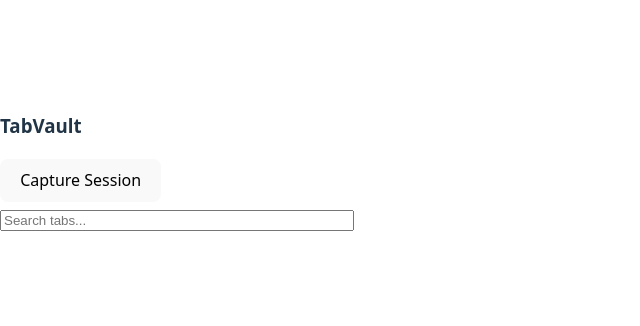
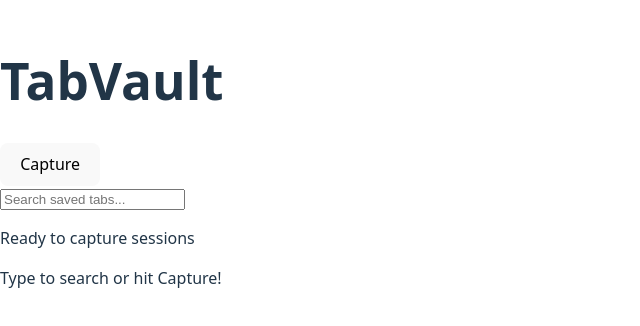
Before and after one commit to KatamoniManideep/Tab-Vault, a React (Vite) app in the folder react/: page / in a window 1280 px wide. Shown: the part 238-564 px from the top of the page, without its empty margins (0-640 px from the left). Built offline with nearby package versions, Linux system fonts and the light colour scheme.

Commit message:
updated ui

```diff
--- a/react/src/App.tsx
+++ b/react/src/App.tsx
@@ -1,72 +1,132 @@
 import { useState } from "react";
 import { captureSession } from "./capture/session";
-import { searchBySession } from "./storage/sessionSearch";
+import { searchBySession} from "./storage/sessionSearch";
 import { restoreSession, restoreTabs } from "./capture/restore";
 
 function App() {
   const [q, setQ] = useState("");
   const [groups, setGroups] = useState<Record<string, any[]>>({});
-  const [selected,setSelected]= useState<Record<string,Set<string>>>({})
+  const [selected, setSelected] = useState<Record<string, Set<string>>>({});
 
   async function onSearch(v: string) {
     setQ(v);
     if (!v) return setGroups({});
-    const g=await searchBySession(v);
+    const g = await searchBySession(v);
     setGroups(g);
-
-    const init: Record<string,Set<string>> ={};
-    Object.keys(g).forEach(sid => (init[sid] = new Set()))
+    const init: Record<string, Set<string>> = {};
+    Object.keys(g).forEach(sid => (init[sid] = new Set()));
     setSelected(init);
   }
 
-  function toggle(sid: string, tabId:string){
-    setSelected(prev =>{
-      const next ={...prev};
-      const s= new Set(next[sid]);
-
+  function toggle(sid: string, tabId: string) {
+    setSelected(prev => {
+      const next = { ...prev };
+      const s = new Set(next[sid]);
       s.has(tabId) ? s.delete(tabId) : s.add(tabId);
-      next[sid] =s;
+      next[sid] = s;
       return next;
     });
   }
 
-  function restoreSelected(sid: string){
+  function restoreSelected(sid: string) {
     const ids = Array.from(selected[sid] || []);
-    if(ids.length) restoreTabs(ids);
+    if (ids.length) restoreTabs(ids);
   }
 
+  const selectedCount = (sid: string) => selected[sid]?.size || 0;
+  const totalTabs = (sid: string) => groups[sid]?.length || 0;
+
   return (
-    <div className="app">
-      <h3>TabVault</h3>
-      <button onClick={captureSession}>Capture Session</button>
+    <div className="app min-h-[500px] w-96 bg-gradient-to-br from-slate-50 via-blue-50 to-indigo-50 p-6 space-y-4 shadow-2xl rounded-3xl border border-slate-200">
 
+      <div className="flex items-center justify-between pb-4 border-b border-slate-200">
+        <h1 className="text-2xl font-black bg-gradient-to-r from-blue-600 to-purple-700 bg-clip-text text-transparent drop-shadow-sm">
+          TabVault
+        </h1>
+        <button
+          className="px-4 py-2.5 bg-gradient-to-r from-emerald-500 to-emerald-600 hover:from-emerald-600 hover:to-emerald-700 text-white font-semibold text-sm rounded-2xl shadow-lg hover:shadow-xl transform hover:-translate-y-0.5 transition-all duration-200 ring-2 ring-emerald-400/50"
+          onClick={captureSession}
+        >
+         Capture
+        </button>
+      </div>
+
+
+      <div className="relative">
         <input
-        placeholder="Search tabs..."
+          className="w-full px-4 py-3 bg-white/90 backdrop-blur-xl border-2 border-slate-200 hover:border-slate-300 focus:border-blue-400 rounded-2xl shadow-lg focus:outline-none focus:ring-4 focus:ring-blue-500/20 focus:shadow-2xl transition-all duration-300 text-sm placeholder-slate-400 font-medium"
+          placeholder="Search saved tabs..."
           value={q}
           onChange={e => onSearch(e.target.value)}
-        style={{ width: "100%", marginTop: 8 }}
         />
-
-      {Object.entries(groups).map(([sid, tabs]) => (
-        <div key={sid} style={{ marginTop: 10, borderTop: "1px solid #ddd", paddingTop: 6 }}>
-          <div style={{ display: "flex", gap: 6 }}>
-            <button onClick={() => restoreSession(sid)}>Restore All</button>
-            <button onClick={() => restoreSelected(sid)}>Restore Selected</button>
       </div>
 
+
+      {Object.keys(groups).length === 0 ? (
+        <div className="flex flex-col items-center justify-center py-16 text-center text-slate-400">
+          <p className="text-lg font-medium mb-1">{q ? "No tabs found" : "Ready to capture sessions"}</p>
+          <p className="text-sm">Type to search or hit Capture!</p>
+        </div>
+      ) : (
+        <div className="space-y-4 max-h-80 overflow-y-auto -mr-2 pr-2 scrollbar-thin scrollbar-thumb-slate-300 scrollbar-track-slate-100">
+          {Object.entries(groups).map(([sid, tabs]) => (
+            <div key={sid} className="group/session bg-white/80 backdrop-blur-sm rounded-2xl shadow-xl hover:shadow-2xl border border-white/50 hover:border-slate-200 p-5 transition-all duration-300 hover:-translate-y-1">
+
+              <div className="flex items-center justify-between mb-4 pb-3 border-b border-slate-100">
+                <span className="text-xs font-bold uppercase tracking-wider text-slate-500 bg-slate-100 px-2 py-0.5 rounded-full">
+                  Session • {totalTabs(sid)} tabs
+                </span>
+                <div className="flex gap-2">
+                  <button
+                    className="px-3 py-1.5 text-xs font-semibold bg-slate-100 hover:bg-slate-200 text-slate-700 rounded-xl transition-all duration-200 hover:scale-105"
+                    onClick={() => restoreSession(sid)}
+                  >
+                    All
+                  </button>
+                  <button
+                    className={`px-3 py-1.5 text-xs font-bold rounded-xl transition-all duration-200 hover:scale-105 shadow-sm ${
+                      selectedCount(sid)
+                        ? 'bg-gradient-to-r from-green-500 to-emerald-600 text-white hover:from-green-600 hover:to-emerald-700 shadow-green-500/25 ring-2 ring-green-400/50'
+                        : 'bg-slate-100 text-slate-400 cursor-not-allowed'
+                    }`}
+                    onClick={() => restoreSelected(sid)}
+                  >
+                    {selectedCount(sid)}/{totalTabs(sid)}
+                  </button>
+                </div>
+              </div>
+
+
+              <div className="space-y-2.5">
                 {tabs.map(t => (
-            <label key={t.tabId} style={{ display: "block", marginTop: 6 }}>
-
+                  <label key={t.tabId} className="flex items-start gap-3 p-3 rounded-xl hover:bg-slate-50/50 group-hover:bg-blue-50/50 cursor-pointer transition-all duration-200 hover:shadow-md">
                     <input
                       type="checkbox"
+                      className="flex-shrink-0 w-5 h-5 mt-0.5 text-blue-600 border-2 border-slate-300 rounded focus:ring-blue-500 focus:ring-2 mt-px shadow-sm hover:shadow-md transition-shadow duration-200"
                       checked={selected[sid]?.has(t.tabId) || false}
                       onChange={() => toggle(sid, t.tabId)}
                     />
-              <span style={{ marginLeft: 6 }}>{t.title}</span>
+                    <div className="min-w-0 flex-1">
+                      <div
+                        className="font-semibold text-sm text-slate-900 truncate pr-2 group-hover:text-blue-800 transition-colors"
+                        title={t.title}
+                      >
+                        {t.title || 'Untitled tab'}
+                      </div>
+                      <div
+                        className="text-xs font-mono text-slate-500 bg-slate-100/50 px-2 py-0.5 rounded-md truncate max-w-full"
+                        title={t.url}
+                      >
+                        {t.url ? new URL(t.url).hostname : 'chrome://'}
+                      </div>
+                    </div>
                   </label>
                 ))}
               </div>
+            </div>
           ))}
+        </div>
+      )}
     </div>
   );
 }
--- a/react/src/styles.css
+++ b/react/src/styles.css
@@ -1,4 +1,55 @@
 .app {
-  padding: 12px;
-  font-family: system-ui, sans-serif;
+  width: 360px;
+  padding: 14px;
 }
+
+.header {
+  margin-bottom: 12px;
+}
+
+.search {
+  margin: 10px 0 14px;
+}
+
+.list {
+  max-height: 420px;
+  overflow-y: auto;
+  padding-right: 4px;
+}
+
+
+.session {
+  padding: 10px;
+  border: 1px solid var(--border);
+  border-radius: 12px;
+  margin-bottom: 12px;
+  background: #fff;
+}
+
+
+.session-actions {
+  display: flex;
+  gap: 8px;
+  margin-bottom: 10px;
+}
+
+
+.item {
+  padding: 8px;
+  margin-bottom: 6px;
+  border-radius: 8px;
+}
+
+.item:last-child {
+  margin-bottom: 0;
+}
+
+.item-title {
+  font-size: 12.5px;
+  line-height: 1.4;
+}
+
+.item-url {
+  font-size: 11px;
+  margin-top: 2px;
+}
```
Lines whose indentation alone changed are shown as unchanged.
